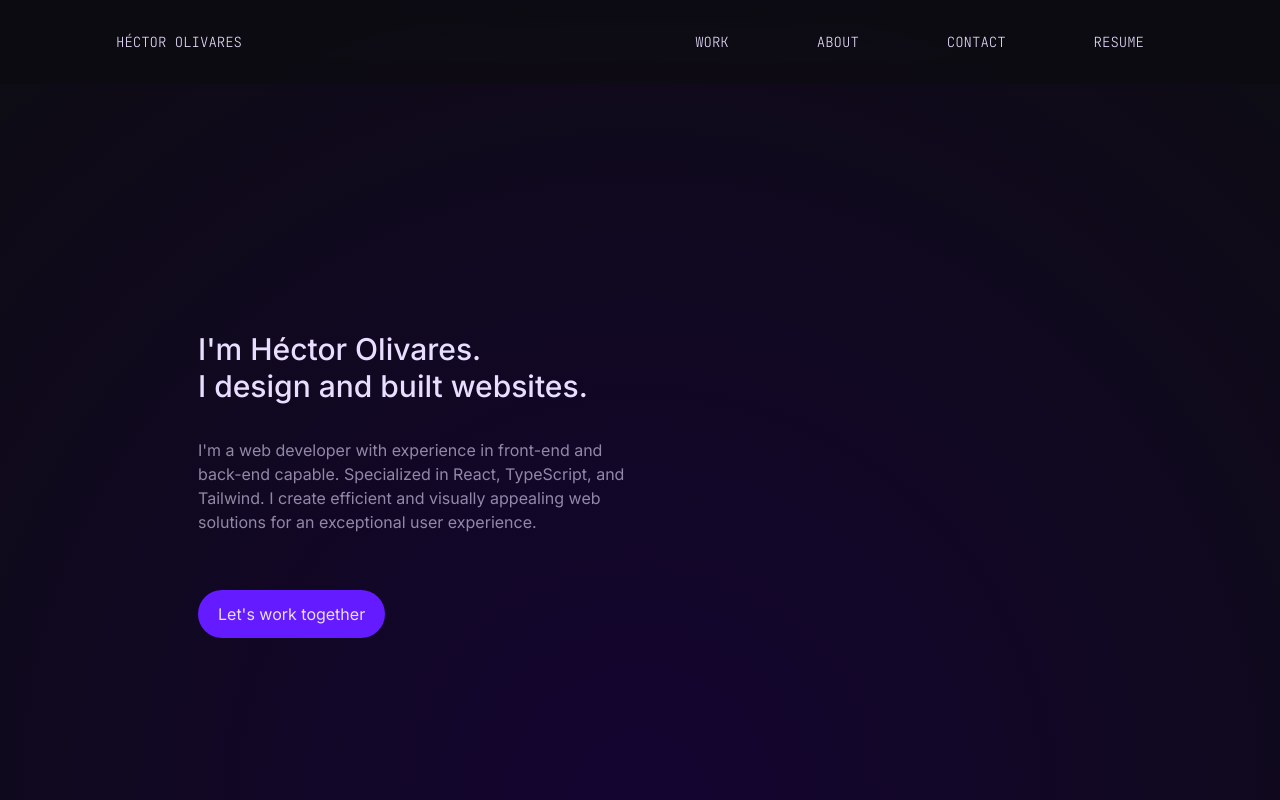
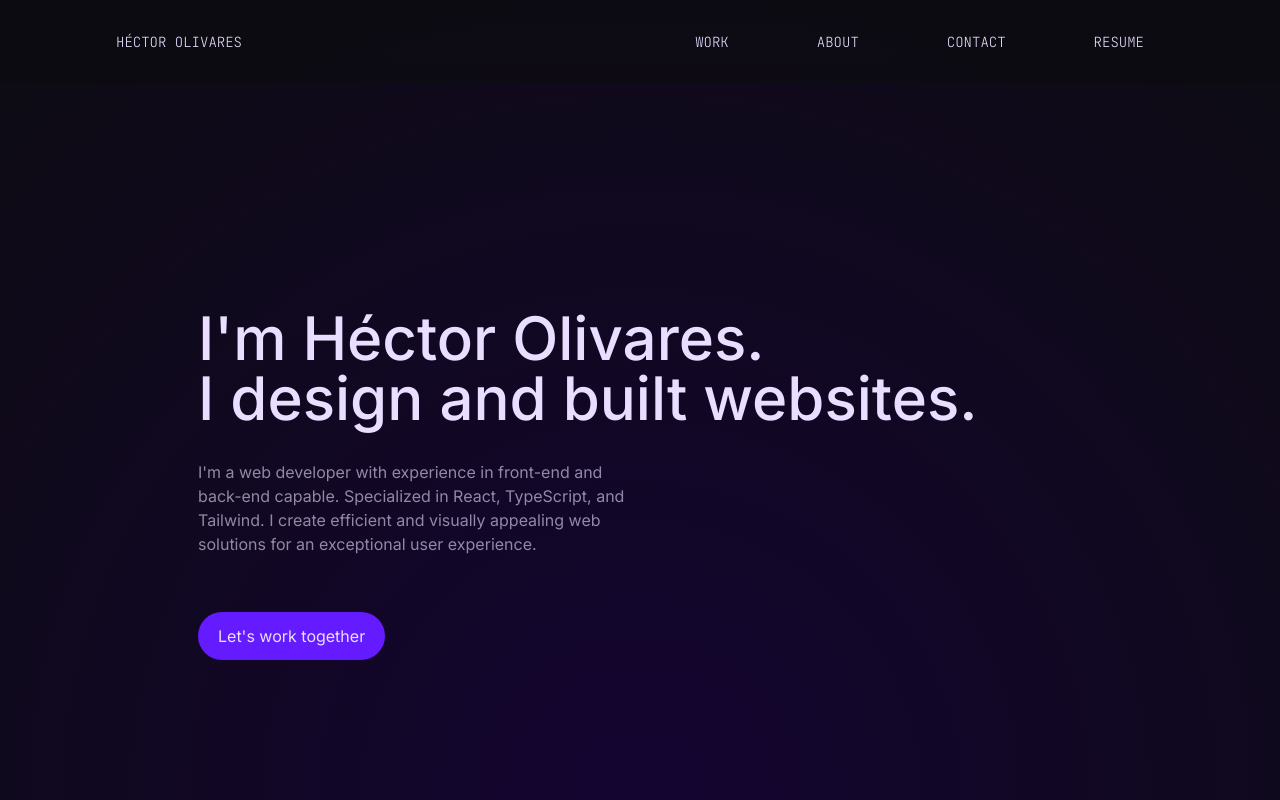
Before and after one commit to hectorolivares/V1, a React (Vite) app: page / in a window 1280 px wide. Shown: the top 800 px of the page. Built offline with nearby package versions, Linux system fonts and the light colour scheme.

Commit message:
laptop text fixed

```diff
--- a/src/home.tsx
+++ b/src/home.tsx
@@ -68,7 +68,7 @@ export const Home = () => {
         >
           <Fade cascade direction="up" damping={1}>
             <div className="space-y-8">
-              <h2 className="text-3xl desktop:text-7xl  leading-tight font-medium align-baseline">
+              <h2 className="text-3xl laptop:text-6xl desktop:text-7xl  leading-tight font-medium align-baseline">
                 I'm Héctor Olivares.
                 <br />I design and built websites.
               </h2>
```
